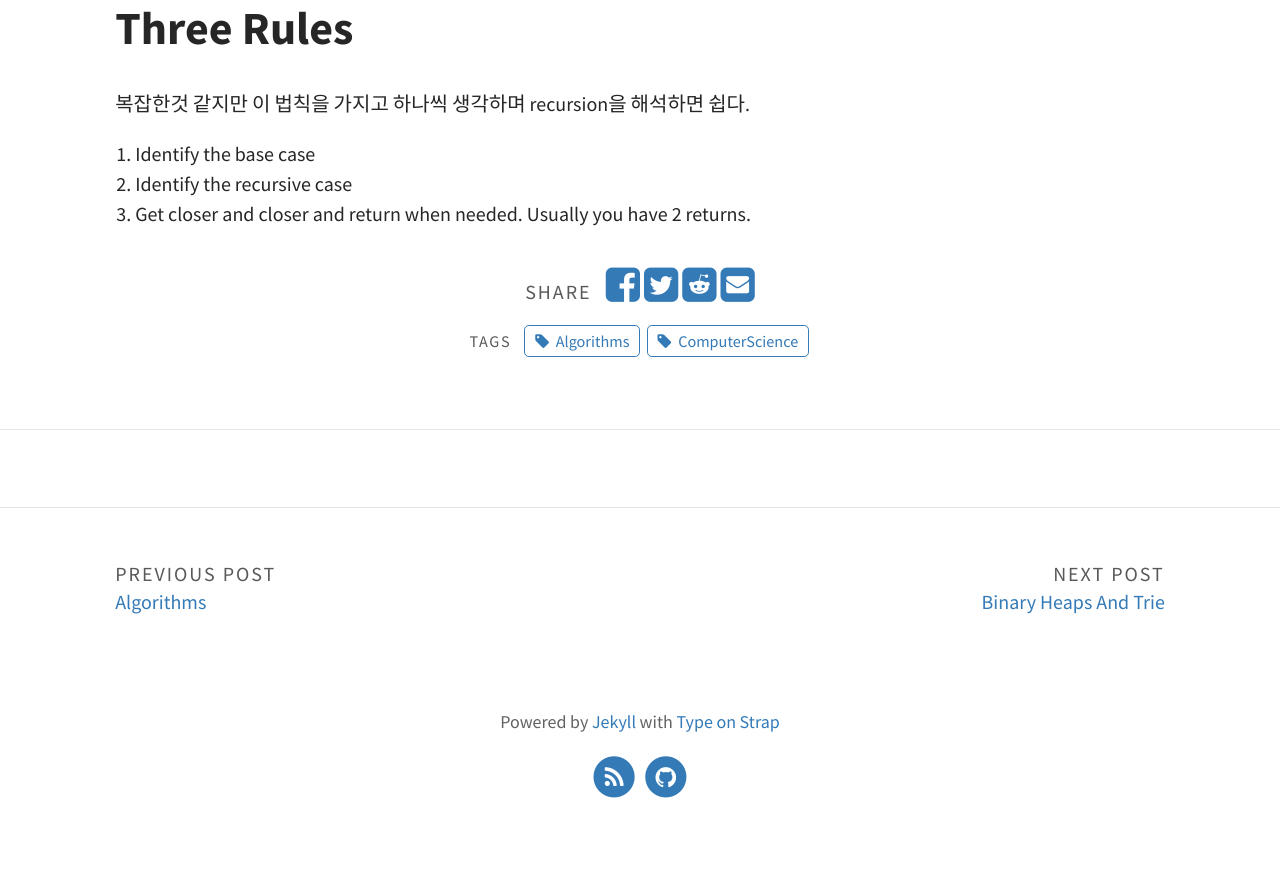
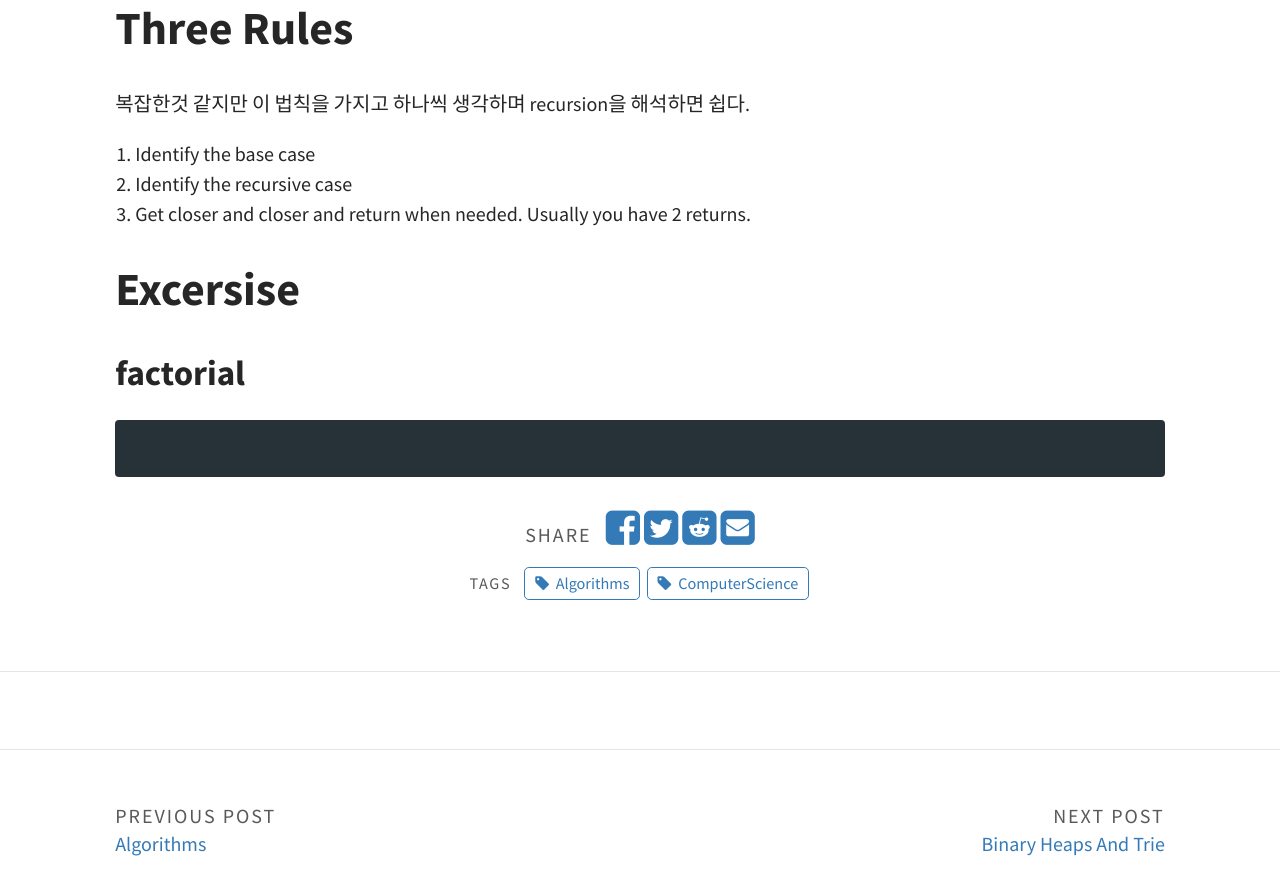
Before and after one commit to Jay-WKJun/Jay-WKJun.github.io, a Jekyll site: the page built from _posts/2020-03-24-Recursion.md, in a window 1280 px wide and 900 px high, scrolled down 2205 px. Shown: the top 895 px of the window. Built offline with Jekyll 4.4.1, drawn with Linux system fonts in a browser that asks for light colours; comment, search, counter and statistics services are not loaded; before the commit the page ends 3045 px from its top, so only the background shows below that.

Commit message:
recursion exercise

````diff
--- a/_posts/2020-03-24-Recursion.md
+++ b/_posts/2020-03-24-Recursion.md
@@ -82,3 +82,11 @@ inception(inception('done')) = inception('done') ...
 1. Identify the base case
 2. Identify the recursive case
 3. Get closer and closer and return when needed. Usually you have 2 returns.
+
+# Excersise
+
+## factorial
+
+```javascript
+
+```
````
